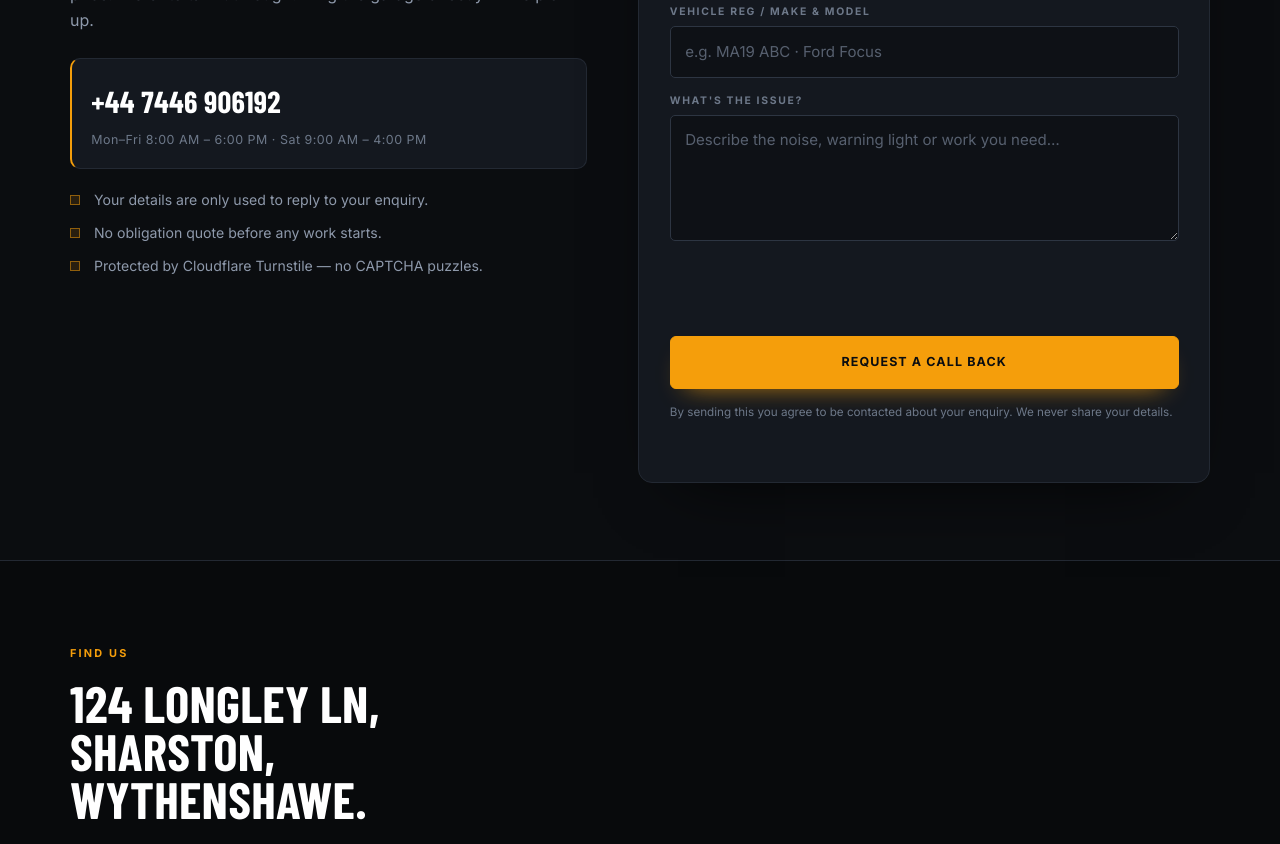
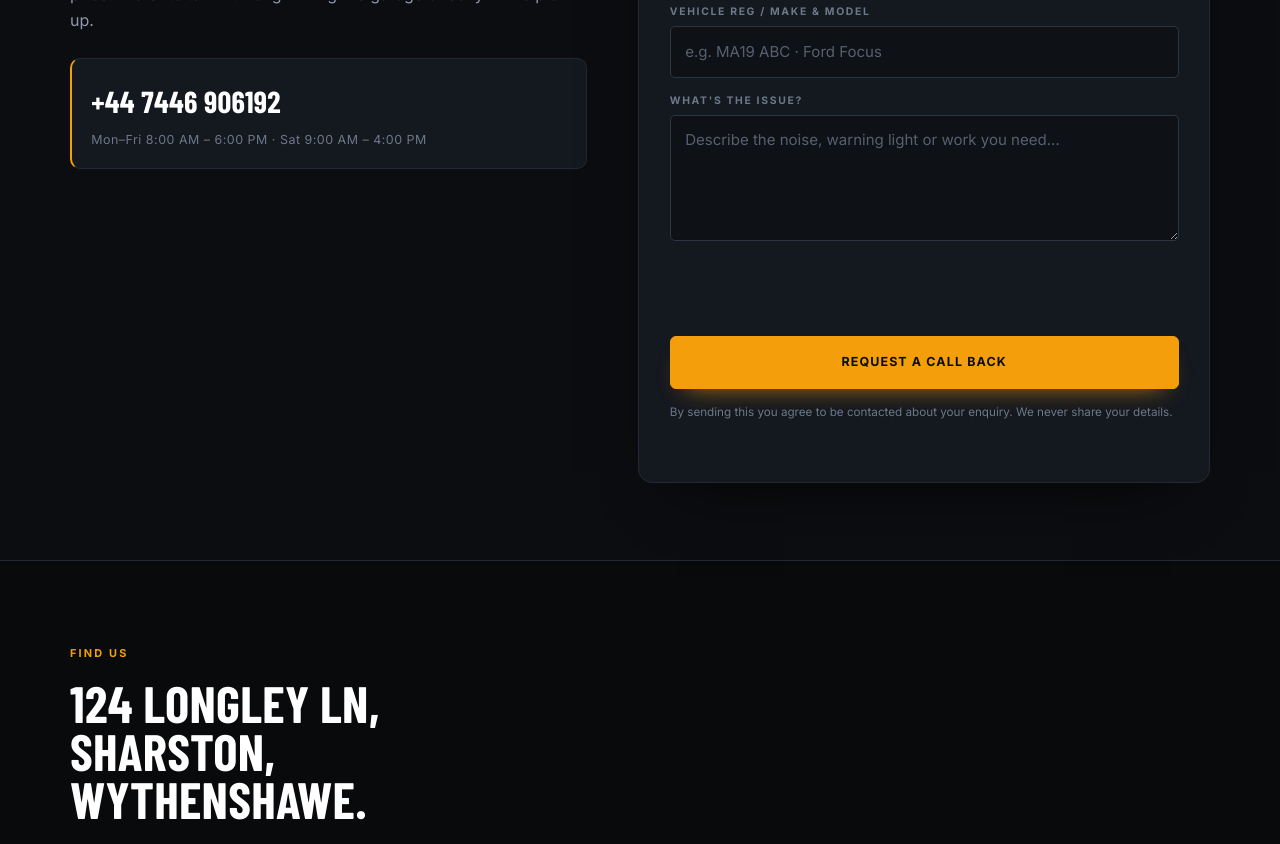
Before and after one commit to iniakinpelu2020-oss/auto-doctor-manchester, a plain HTML site: page index.html in a window 1280 px wide. Shown: the part 3304-4148 px from the top of the page. Drawn offline with nearby package versions, Linux system fonts and the light colour scheme; a web font is replaced by a local one.

Commit message:
Drop the booking bullet list so the quote form starts with the name field

```diff
--- a/index.html
+++ b/index.html
@@ -248,12 +248,6 @@
           <a href="tel:+447446906192" class="book-phone">+44 7446 906192</a>
           <p>Mon–Fri 8:00 AM – 6:00 PM · Sat 9:00 AM – 4:00 PM</p>
         </div>
-
-        <ul class="book-list reveal" style="--d:4">
-          <li>Your details are only used to reply to your enquiry.</li>
-          <li>No obligation quote before any work starts.</li>
-          <li>Protected by Cloudflare Turnstile — no CAPTCHA puzzles.</li>
-        </ul>
       </div>
 
       <div class="form-card reveal" style="--d:2">
```
